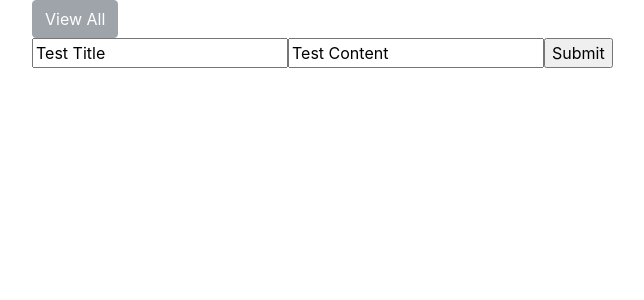
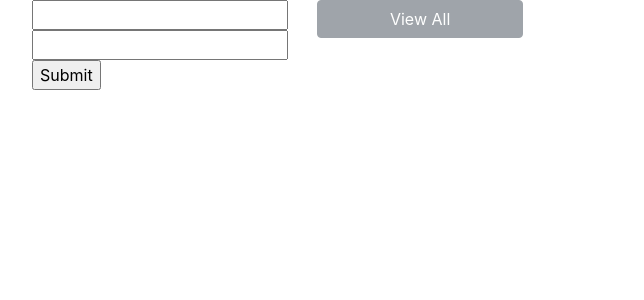
Before and after one commit to brianjpatterson/code-notebook, a React (Create React App) app: page / in a window 1280 px wide. Shown: the top 300 px of the page, without its empty margins (53-697 px from the left). Built offline with nearby package versions, Linux system fonts and the light colour scheme.

Commit message:
User can Delete a Snippet

```diff
--- a/src/App.js
+++ b/src/App.js
@@ -1,57 +1,62 @@
 import React from "react";
-import uuid from "uuid";
-import Notebook from "./Notebook";
-import { Container } from "reactstrap";
+import Mainmenu from "./Mainmenu.js";
+import Notebook from "./Notebook.js";
+import { Container, Row, Col } from "reactstrap";
 
 class App extends React.Component {
   constructor(props) {
     super(props);
 
     this.state = {
-      title: "Test Title",
-      content: "Test Content",
-      snippets: []
+      viewSnippetId: null,
+      title: "",
+      content: "",
+      snippets: [],
     };
+
+    this.addSnippet = this.addSnippet.bind(this);
+    this.inputChange = this.inputChange.bind(this);
+    this.updateView = this.updateView.bind(this);
   }
 
-  handleChange = event => {
-    this.setState({ [event.target.getAttribute("id")]: event.target.value });
-  };
+  updateView(sid) {
+    this.setState({ viewSnippetId: sid });
+  }
 
-  handleSubmit = event => {
-    let newSnippet = {
-      id: uuid.v4(),
-      title: this.state.title,
-      content: this.state.content
-    };
+  inputChange(inputId, inputValue) {
+    this.setState({ [inputId]: inputValue });
+  }
 
-    this.setState(previousState => {
-      return { snippets: [...previousState.snippets, newSnippet] };
+  addSnippet(newSnippet) {
+    this.setState((previousState) => {
+      return {
+        snippets: [...previousState.snippets, newSnippet],
+      };
     });
-
-    event.preventDefault();
-  };
+  }
 
   render() {
     return (
       <div className="App">
         <Container>
-          <Notebook snippets={this.state.snippets} />
-          <form onSubmit={this.handleSubmit}>
-            <input
-              type="text"
-              id="title"
-              value={this.state.title}
-              onChange={this.handleChange}
-            />
-            <input
-              type="text"
-              id="content"
-              value={this.state.content}
-              onChange={this.handleChange}
-            />
-            <input type="submit" />
-          </form>
+          <Row>
+            <Col xs="3">
+              <Mainmenu
+                thisTitle={this.state.title}
+                thisContent={this.state.content}
+                onInputChange={this.inputChange}
+                onAddSnippet={this.addSnippet}
+                updateViewSnippetId={this.updateView}
+              />
+            </Col>
+            <Col xs="9">
+              <Notebook
+                vsnipid={this.state.viewSnippetId}
+                updateViewSnippetId={this.updateView}
+                snippets={this.state.snippets}
+              />
+            </Col>
+          </Row>
         </Container>
       </div>
     );
--- /dev/null
+++ b/src/Mainmenu.js
@@ -0,0 +1,50 @@
+import React from "react";
+import uuid from "uuid";
+
+class Mainmenu extends React.Component {
+  constructor(props) {
+    super(props);
+
+    this.handleSubmit = this.handleSubmit.bind(this);
+    this.handleChange = this.handleChange.bind(this);
+  }
+
+  handleSubmit(event) {
+    event.preventDefault();
+
+    let newSnippet = {
+      id: uuid.v4(),
+      title: this.props.thisTitle,
+      content: this.props.thisContent,
+    };
+
+    this.props.updateViewSnippetId(null);
+    this.props.onAddSnippet(newSnippet);
+  }
+
+  handleChange(event) {
+    this.props.onInputChange(event.currentTarget.id, event.currentTarget.value);
+  }
+
+  render() {
+    return (
+      <form onSubmit={this.handleSubmit}>
+        <input
+          type="text"
+          id="title"
+          value={this.props.title}
+          onChange={this.handleChange}
+        />
+        <input
+          type="text"
+          id="content"
+          value={this.props.content}
+          onChange={this.handleChange}
+        />
+        <input type="submit" />
+      </form>
+    );
+  }
+}
+
+export default Mainmenu;
--- a/src/Notebook.js
+++ b/src/Notebook.js
@@ -5,14 +5,14 @@ import Snippet from "./Snippet";
 class Notebook extends React.Component {
   constructor(props) {
     super(props);
-    this.state = { viewSnippetId: null, snipId: null };
+    this.state = { snipId: null };
     this.updateViewSnippet = this.updateViewSnippet.bind(this);
     this.viewAllClick = this.viewAllClick.bind(this);
+    this.removeSnippet = this.removeSnippet.bind(this);
+    this.updateSnippet = this.updateSnippet.bind(this);
     //    this.onClick = this.onClick.bind(this);
   }
-
-  updateViewSnippet(snippetId) {
-    function findWithAttr(array, attr, value) {
+  findWithAttr(array, attr, value) {
     for (var i = 0; i < array.length; i += 1) {
       if (array[i][attr] === value) {
         return i;
@@ -20,37 +20,55 @@ class Notebook extends React.Component {
     }
     return -1;
   }
-    this.setState({ viewSnippetId: snippetId });
-    var snip = findWithAttr(this.props.snippets, "id", snippetId);
+  updateViewSnippet(snippetId) {
+    this.props.updateViewSnippetId(snippetId);
+    var snip = this.findWithAttr(this.props.snippets, "id", snippetId);
     this.setState({ snipId: snip });
   }
 
   viewAllClick() {
-    this.setState({ viewSnippetId: null });
+    this.props.updateViewSnippetId(null);
   }
 
+  updateSnippet(sid) {
+    var snippetIndex = this.findWithAttr(this.props.snippets, "id", sid);
+    console.dir(this.props.snippets[snippetIndex]);
+  }
+
+  removeSnippet(sid) {
+    var snippetIndex = this.findWithAttr(this.props.snippets, "id", sid);
+    this.props.snippets.splice(snippetIndex, 1);
+    this.viewAllClick();
+  }
   render() {
     return (
       <Row>
         <Col>
           <div className="Main">
             <div className="main-menu">
-              {this.state.viewSnippetId ? (
-                <Button variant="primary" onClick={this.viewAllClick}>
+              {this.props.vsnipid ? (
+                <Button color="success" onClick={this.viewAllClick}>
                   View All
                 </Button>
               ) : (
-                <Button variant="primary" disabled>
+                <Button color="secondary" disabled={true}>
                   View All
                 </Button>
               )}
             </div>
             <div className="viewList">
-              {this.state.viewSnippetId ? (
-                <Snippet snippet={this.props.snippets[this.state.snipId]} />
+              {this.props.vsnipid ? (
+                <Snippet
+                  onDeleteSnippet={this.removeSnippet}
+                  onEditSnippet={this.updateSnippet}
+                  onClickSnippet={this.updateViewSnippet}
+                  snippet={this.props.snippets[this.state.snipId]}
+                />
               ) : (
                 this.props.snippets.map((snippet) => (
                   <Snippet
+                    onDeleteSnippet={this.removeSnippet}
+                    onEditSnippet={this.updateSnippet}
                     onClickSnippet={this.updateViewSnippet}
                     key={snippet.id}
                     snippet={snippet}
--- a/src/Snippet.js
+++ b/src/Snippet.js
@@ -1,26 +1,58 @@
 import React from "react";
-import { Card, CardText, CardBody, CardTitle, CardSubtitle } from "reactstrap";
+import {
+  Card,
+  CardText,
+  CardBody,
+  CardTitle,
+  CardSubtitle,
+  Button,
+  ButtonGroup,
+} from "reactstrap";
 
 class Snippet extends React.Component {
   constructor(props) {
     super(props);
   }
 
+  deleteSnippet = (event) => {
+    this.props.onDeleteSnippet(event.currentTarget.id);
+  };
+
+  editSnippet = (event) => {
+    this.props.onEditSnippet(event.currentTarget.id);
+  };
+
   handleClick = (event) => {
     this.props.onClickSnippet(event.currentTarget.id);
   };
 
   render() {
-    // console.log(
-    //  "snippet comp render -> this.props.snippet.id: " + this.props.snippet.id
-    //   );
     return (
-      <Card onClick={this.handleClick} id={this.props.snippet.id}>
-        <CardBody>
-          <CardTitle>Static Title</CardTitle>
+      <Card>
+        <CardBody onClick={this.handleClick} id={this.props.snippet.id}>
+          <CardTitle>{this.props.snippet.title}</CardTitle>
           <CardSubtitle>{this.props.snippet.id}</CardSubtitle>
-          <CardText>Static Content</CardText>
+          <CardText>{this.props.snippet.content}</CardText>
         </CardBody>
+        <ButtonGroup>
+          <Button
+            id={this.props.snippet.id}
+            onClick={this.editSnippet}
+            color="primary"
+            size="sm"
+          >
+            Edit
+          </Button>
+
+          <Button
+            id={this.props.snippet.id}
+            onClick={this.deleteSnippet}
+            color="danger"
+            size="sm"
+          >
+            Delete
+          </Button>
+        </ButtonGroup>
       </Card>
     );
   }
--- a/src/index.css
+++ b/src/index.css
@@ -1,13 +1,18 @@
 body {
   margin: 0;
-  font-family: -apple-system, BlinkMacSystemFont, 'Segoe UI', 'Roboto', 'Oxygen',
-    'Ubuntu', 'Cantarell', 'Fira Sans', 'Droid Sans', 'Helvetica Neue',
+  font-family: -apple-system, BlinkMacSystemFont, "Segoe UI", "Roboto", "Oxygen",
+    "Ubuntu", "Cantarell", "Fira Sans", "Droid Sans", "Helvetica Neue",
     sans-serif;
   -webkit-font-smoothing: antialiased;
   -moz-osx-font-smoothing: grayscale;
 }
 
 code {
-  font-family: source-code-pro, Menlo, Monaco, Consolas, 'Courier New',
+  font-family: source-code-pro, Menlo, Monaco, Consolas, "Courier New",
     monospace;
 }
+
+button {
+  width: 25%;
+  display: inline-block;
+}
```
Lines whose indentation alone changed are shown as unchanged.
